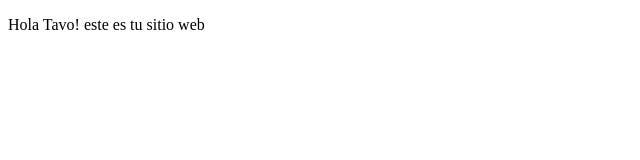
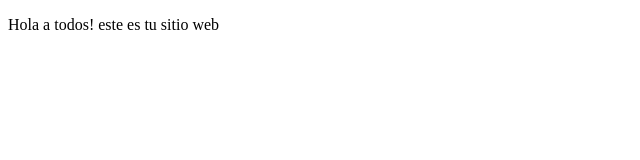
Before and after one commit to superdronecr/proyectoDemoCursoPrework, a plain HTML site: page index.html in a window 1280 px wide. Shown: the full height of the page, 0-640 px from the left. Drawn offline with Linux system fonts and the light colour scheme.

Commit message:
Probando Cambios

```diff
--- a/index.html
+++ b/index.html
@@ -7,7 +7,7 @@
 </head>
 <body>
     <p>
-        Hola Tavo! este es tu sitio web
+        Hola a todos! este es tu sitio web
     </p>
 </body>
 </html>
```
